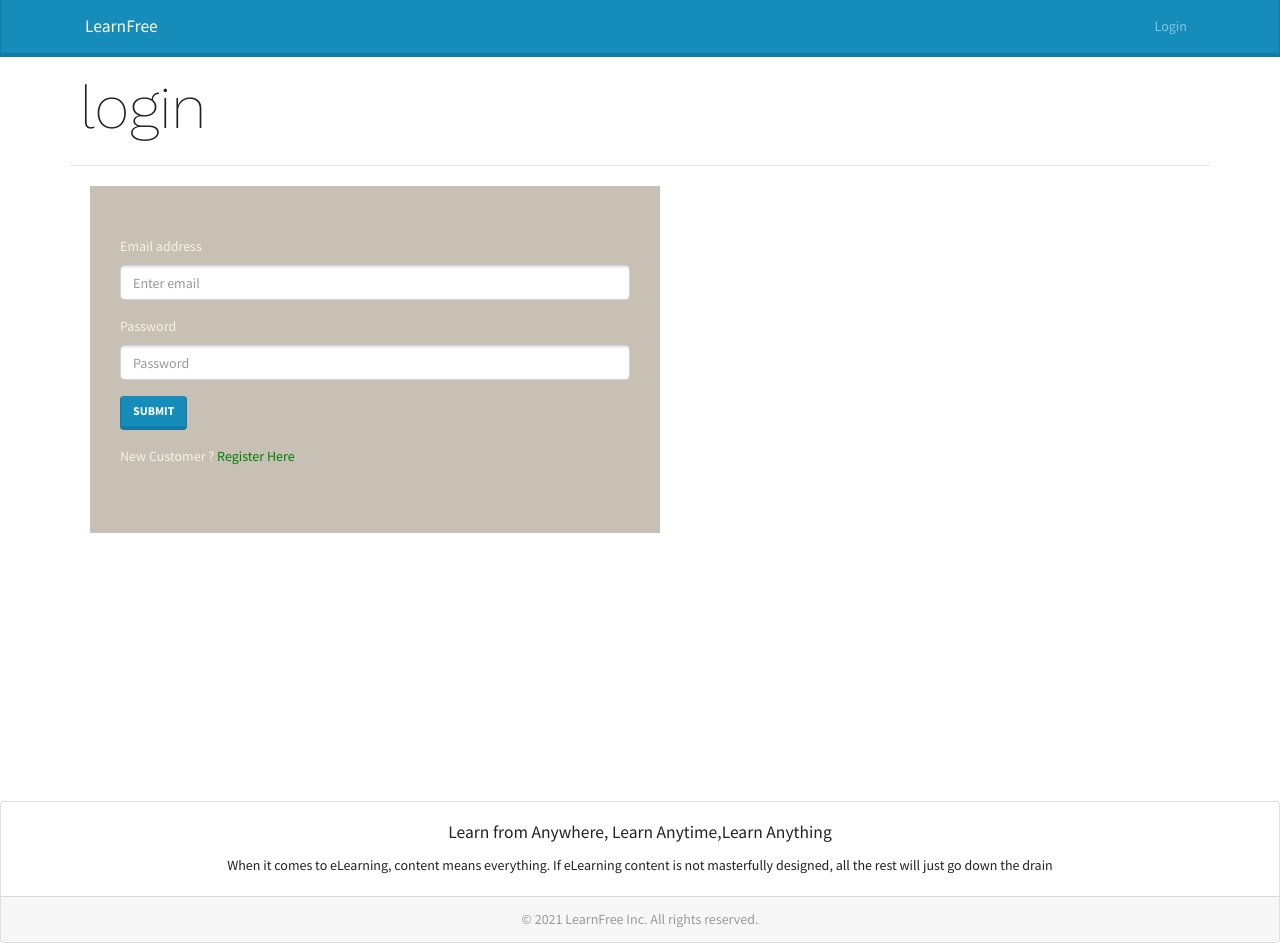
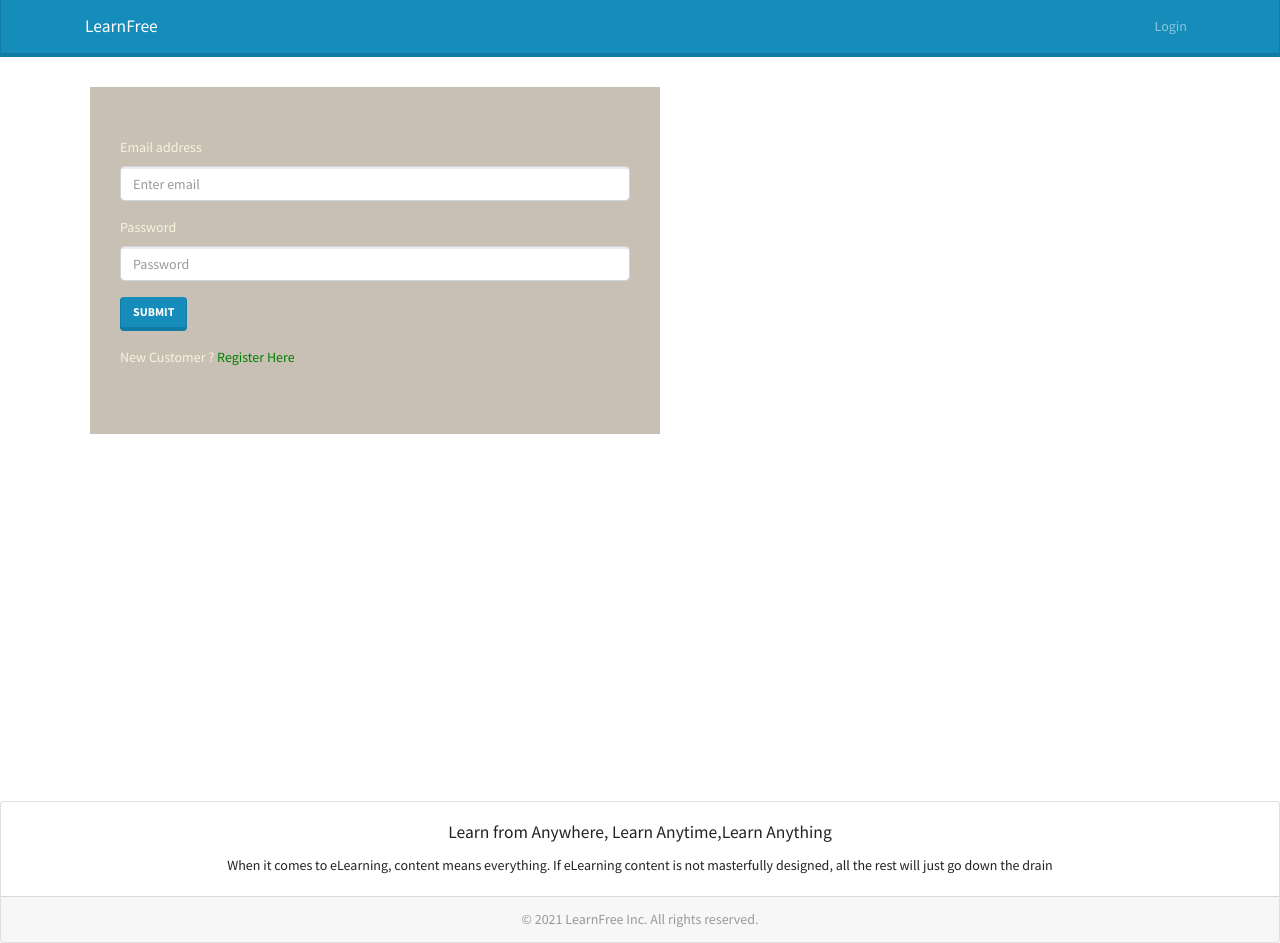
Before and after one commit to Deepthi2001/Elearning, a React (Create React App) app in the folder frontend/: page /login in a window 1280 px wide. Built offline with nearby package versions, Linux system fonts and the light colour scheme.

Commit message:
Update MainScreen.js

```diff
--- a/frontend/src/components/MainScreen.js
+++ b/frontend/src/components/MainScreen.js
@@ -7,15 +7,7 @@ const MainScreen = ({ title, children }) => {
     <div className="mainback">
       <Container>
         <Row>
-          <div className="page">
-            {title && (
-              <>
-                <h1 className="heading">{title}</h1>
-                <hr />
-              </>
-            )}
-            {children}
-          </div>
+          <div className="page">{children}</div>
         </Row>
       </Container>
     </div>
```
